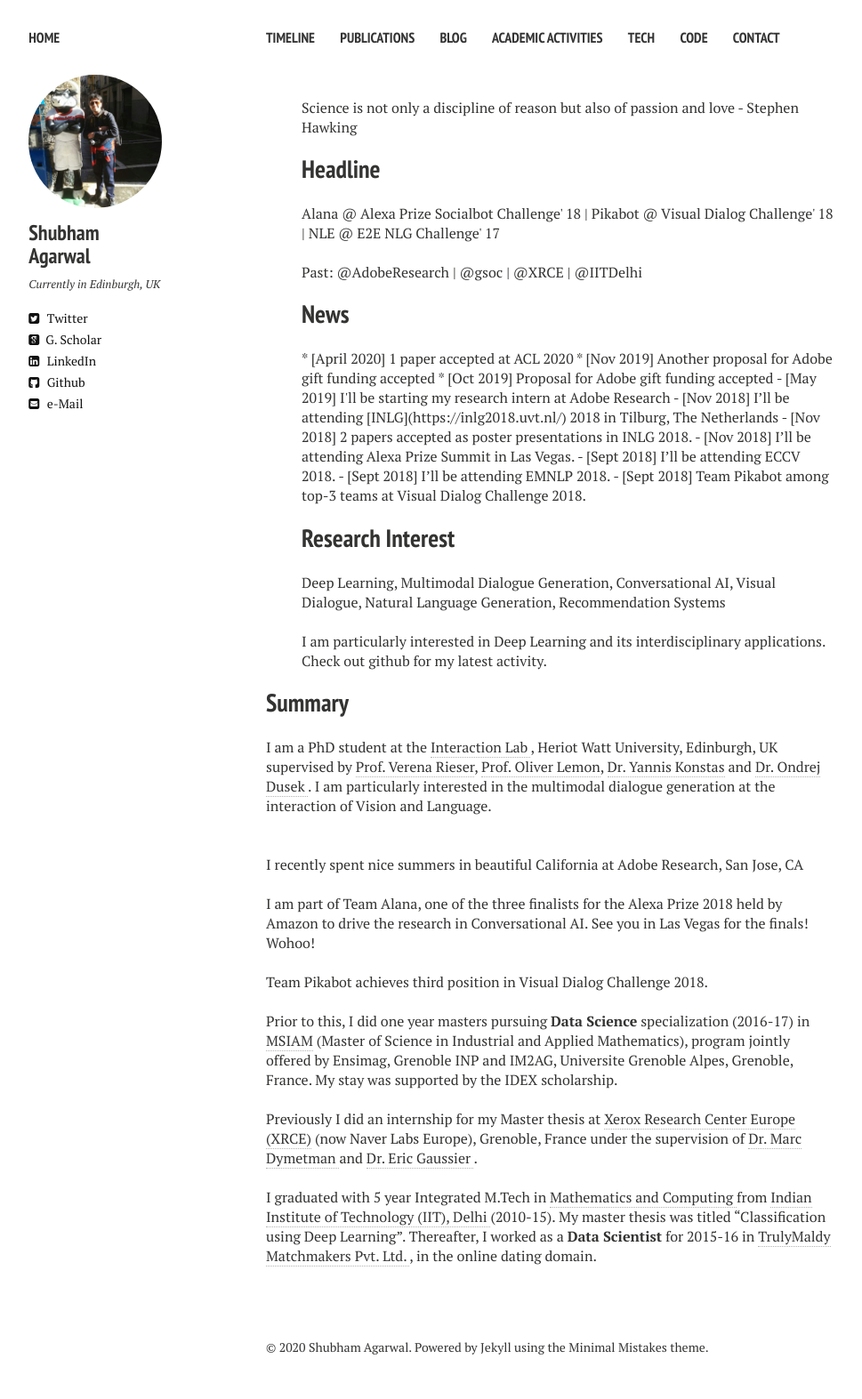
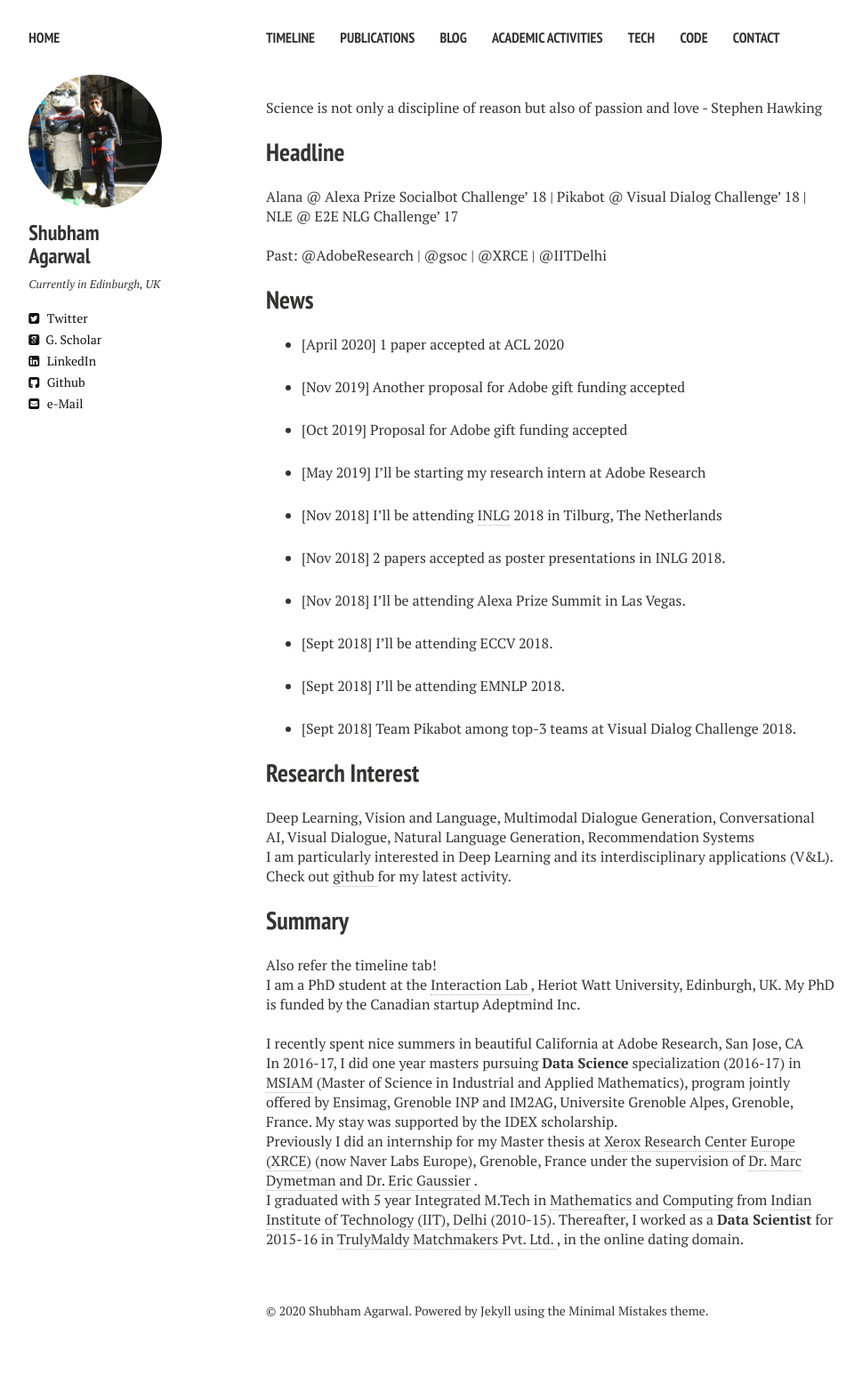
Before and after one commit to shubhamagarwal92/shubhamagarwal92.github.io, a Jekyll site: the page built from index.md, in a window 1280 px wide. Shown: the whole page at 89% size, without its empty margins (21-990 px from the left). Built offline with Jekyll 4.4.1, drawn with Linux system fonts in a browser that asks for light colours; nearby versions of some CDN libraries; after the commit the page ends 1532 px from its top, so only the background shows below that.

Commit message:
home page

```diff
--- a/index.md
+++ b/index.md
@@ -5,8 +5,6 @@ tags: [Jekyll, theme, responsive, blog, template]
 image:
 <!--  feature: grafiti.png-->
 ---
-
-<ul>
 
 Science is not only a discipline of reason but also of passion and love - Stephen Hawking
 
@@ -24,43 +22,37 @@ Past: @AdobeResearch | @gsoc | @XRCE | @IITDelhi
 * [Nov 2019] Another proposal for Adobe gift funding accepted
 
 * [Oct 2019] Proposal for Adobe gift funding accepted
-- [May 2019] I'll be starting my research intern at Adobe Research
-- [Nov 2018] I’ll be attending [INLG](https://inlg2018.uvt.nl/) 2018 in Tilburg, The Netherlands
-- [Nov 2018] 2 papers accepted as poster presentations in INLG 2018.
-- [Nov 2018] I’ll be attending Alexa Prize Summit in Las Vegas.
-- [Sept 2018] I’ll be attending ECCV 2018.
-- [Sept 2018] I’ll be attending EMNLP 2018.
-- [Sept 2018] Team Pikabot among top-3 teams at Visual Dialog Challenge 2018.
+
+* [May 2019] I'll be starting my research intern at Adobe Research
+
+* [Nov 2018] I’ll be attending [INLG](https://inlg2018.uvt.nl/) 2018 in Tilburg, The Netherlands
+
+* [Nov 2018] 2 papers accepted as poster presentations in INLG 2018.
+
+* [Nov 2018] I’ll be attending Alexa Prize Summit in Las Vegas.
+
+* [Sept 2018] I’ll be attending ECCV 2018.
+
+* [Sept 2018] I’ll be attending EMNLP 2018.
+
+* [Sept 2018] Team Pikabot among top-3 teams at Visual Dialog Challenge 2018.
 
 <h2> Research Interest </h2>
 
-Deep Learning, Multimodal Dialogue Generation, Conversational AI, Visual Dialogue, Natural Language Generation, Recommendation Systems
+Deep Learning, Vision and Language, Multimodal Dialogue Generation, Conversational AI, Visual Dialogue, Natural Language Generation, Recommendation Systems
 <br />
-<br />
-I am particularly interested in Deep Learning and its interdisciplinary applications. Check out <a href="https://github.com/shubhamagarwal92">github </a> for my latest activity.
-</ul>
-
+I am particularly interested in Deep Learning and its interdisciplinary applications (V&L). Check out <a href="https://github.com/shubhamagarwal92">github </a> for my latest activity.
 
 <h2> Summary </h2>
 
-I am a PhD student at the <a href="https://sites.google.com/site/hwinteractionlab/">Interaction Lab </a>, Heriot Watt University, Edinburgh, UK supervised by <a href="https://sites.google.com/site/verenateresarieser/">Prof. Verena Rieser</a>, <a href="https://sites.google.com/site/olemon/">Prof. Oliver Lemon</a>, <a href="http://www.ikonstas.net/index.php">Dr. Yannis Konstas</a> and <a href="https://tuetschek.github.io/">Dr. Ondrej Dusek </a>. I am particularly interested in the multimodal dialogue generation at the interaction of Vision and Language.
-<br />
+Also refer the timeline tab!
+
+I am a PhD student at the <a href="https://sites.google.com/site/hwinteractionlab/">Interaction Lab </a>, Heriot Watt University, Edinburgh, UK. My PhD is funded by the Canadian startup Adeptmind Inc.
 <br />
 I recently spent nice summers in beautiful California at Adobe Research, San Jose, CA
 <br />
+In 2016-17, I did one year masters pursuing <strong>Data Science</strong> specialization (2016-17) in <a href="http://msiam.imag.fr">MSIAM</a> (Master of Science in Industrial and Applied Mathematics), program jointly offered by Ensimag, Grenoble INP and IM2AG, Universite Grenoble Alpes, Grenoble, France. My stay was supported by the IDEX scholarship.
 <br />
-I am part of Team Alana, one of the three finalists for the Alexa Prize 2018 held by Amazon to drive the research in Conversational AI. See you in Las Vegas for the finals! Wohoo!
+Previously I did an internship for my Master thesis at <a href="http://www.xrce.xerox.com/">Xerox Research Center Europe (XRCE)</a> (now Naver Labs Europe), Grenoble, France under the supervision of <a href="http://www.xrce.xerox.com/About-XRCE/People/Marc-Dymetman"> Dr. Marc Dymetman </a> and <a href="http://ama.liglab.fr/~gaussier/"> Dr. Eric Gaussier </a>.
 <br />
-<br />
-Team Pikabot achieves third position in Visual Dialog Challenge 2018.
-<br />
-<br />
-Prior to this, I did one year masters pursuing <strong>Data Science</strong> specialization (2016-17) in <a href="http://msiam.imag.fr">MSIAM</a> (Master of Science in Industrial and Applied Mathematics), program jointly offered by Ensimag, Grenoble INP and IM2AG, Universite Grenoble Alpes, Grenoble, France. My stay was supported by the IDEX scholarship.
-<br />
-<br />
- Previously I did an internship for my Master thesis at <a href="http://www.xrce.xerox.com/">Xerox Research Center Europe (XRCE)</a> (now Naver Labs Europe), Grenoble, France under the supervision of <a href="http://www.xrce.xerox.com/About-XRCE/People/Marc-Dymetman"> Dr. Marc Dymetman </a> and <a href="http://ama.liglab.fr/~gaussier/"> Dr. Eric Gaussier </a>.
-<br />
-<br />
-I graduated with 5 year Integrated M.Tech in <a href="http://maths.iitd.ac.in/">Mathematics and Computing </a> from <a href="http://www.iitd.ac.in/">Indian Institute of Technology (IIT), Delhi </a> (2010-15). My master thesis was titled "Classification using Deep Learning". Thereafter, I worked as a <strong>Data Scientist</strong> for 2015-16 in <a href="http://trulymadly.com/">TrulyMaldy Matchmakers Pvt. Ltd. </a>, in the online dating domain.
-<br />
-<br />
+I graduated with 5 year Integrated M.Tech in <a href="http://maths.iitd.ac.in/">Mathematics and Computing </a> from <a href="http://www.iitd.ac.in/">Indian Institute of Technology (IIT), Delhi </a> (2010-15). Thereafter, I worked as a <strong>Data Scientist</strong> for 2015-16 in <a href="http://trulymadly.com/">TrulyMaldy Matchmakers Pvt. Ltd. </a>, in the online dating domain.
```
